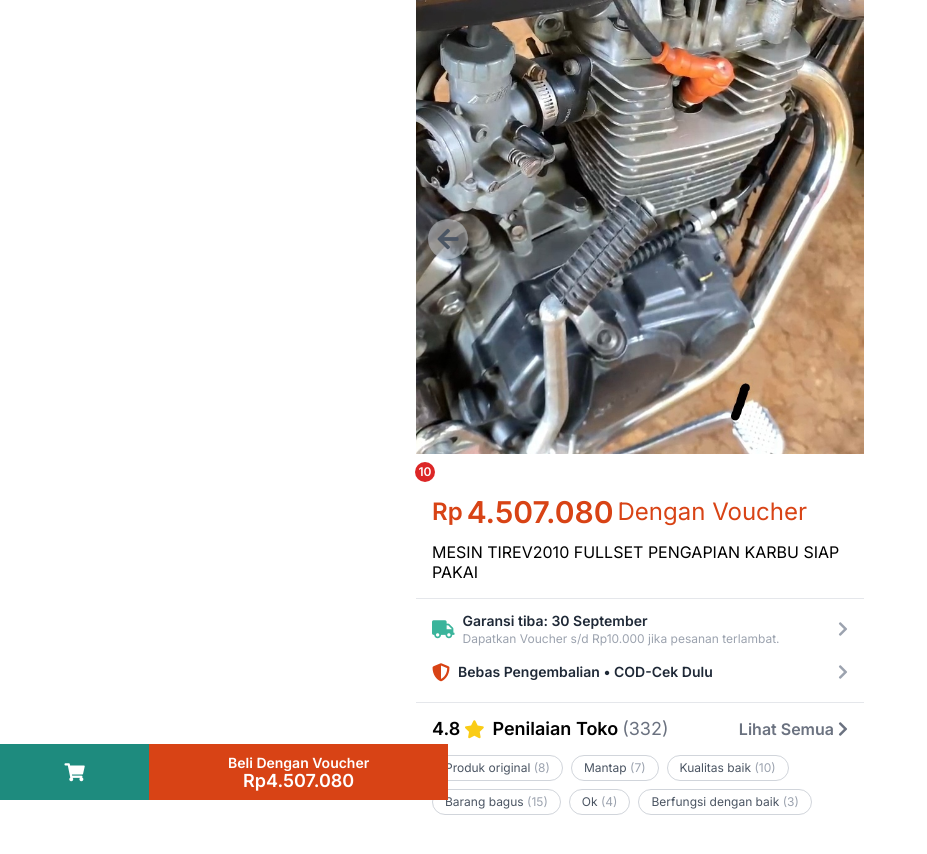
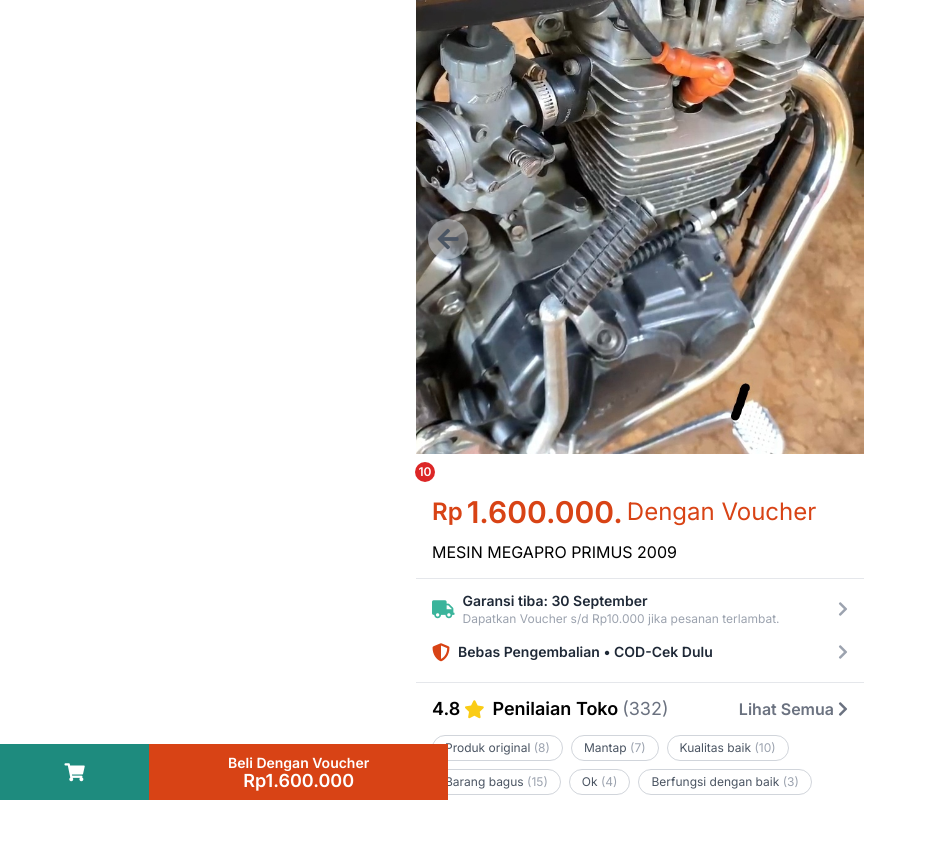
Before and after one commit to formulirpesananmu/Producttiger.github.oi, a plain HTML site: page index.html in a window 1280 px wide. Shown: the whole page, without its empty margins (0-927 px from the left). Drawn offline with nearby package versions, Linux system fonts and the light colour scheme.

Commit message:
index.html

```diff
--- a/index.html
+++ b/index.html
@@ -59,11 +59,11 @@
           class="text-2xl font-semibold text-[#D84315] leading-none flex items-center gap-1"
         >
           Rp
-          <span class="text-3xl font-extrabold">4.507.080</span>
+          <span class="text-3xl font-extrabold">1.600.000.</span>
           <span class="text-[#D84315] font-normal">Dengan Voucher</span>
         </p>
         <h1 class="mt-3 text-base font-normal leading-tight">
-          MESIN TIREV2010 FULLSET PENGAPIAN KARBU SIAP PAKAI
+         MESIN MEGAPRO PRIMUS 2009
         </h1>
       </div>
       <!-- Guarantee and Return -->
@@ -155,7 +155,7 @@
           id="buyVoucherBtn"
         >
           <span>Beli Dengan Voucher</span>
-          <span class="text-lg font-extrabold leading-none">Rp4.507.080</span>
+          <span class="text-lg font-extrabold leading-none">Rp1.600.000 </span>
         </button>
       </div>
     </div>
```
